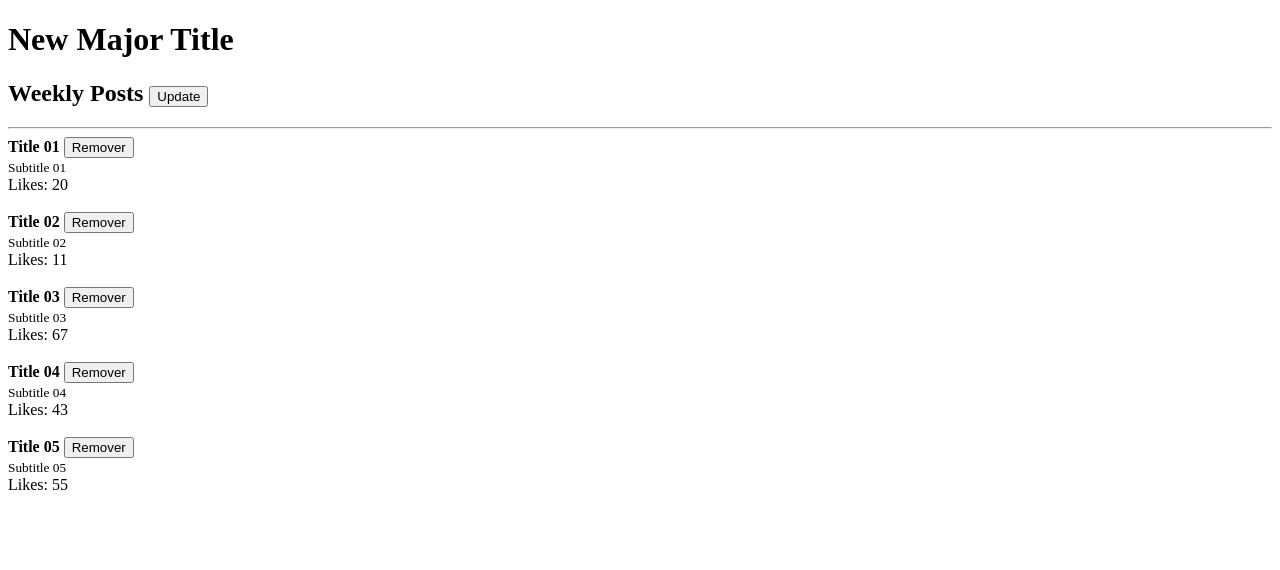
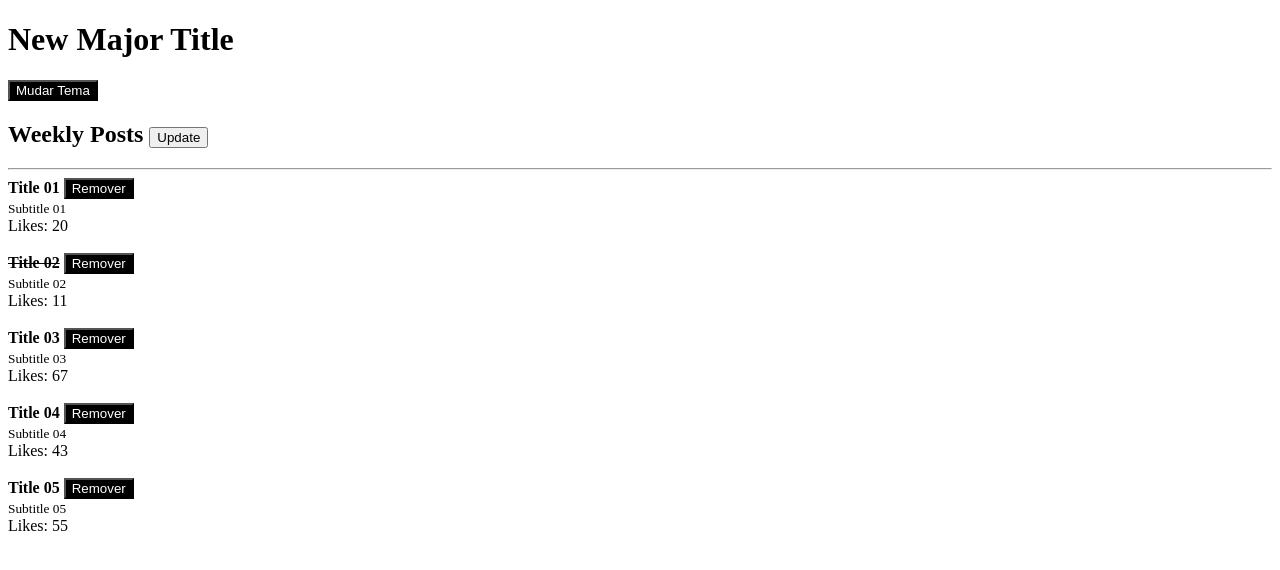
Before and after one commit to IgorPereira1997/reactBasics, a React app: page / in a window 1280 px wide. Shown: the top 570 px of the page. Built offline with nearby package versions, Linux system fonts and the light colour scheme.

Commit message:
Implemented Context API to project and necessary changes

```diff
--- a/src/App.js
+++ b/src/App.js
@@ -1,22 +1,21 @@
-import React, { useState } from "react";
+import React, { useState} from "react";
 
 import Post from './Post';
 import Header from "./Header";
+import { ThemeProvider } from "./ThemeContext";
 
 const category = "Weekly Posts"
-const firstTitle = "News 01 Title";
-const firstSub = "News 01 Subs";
 
 function App(){
 
   //UseState handles the recreation of UI after a change in a variable that it
   //is controlling
   const [posts, setPosts] = useState([
-    {id: Math.random(), title: 'Title 01', subtitle: "Subtitle 01", likes: 20},
-    {id: Math.random(), title: 'Title 02', subtitle: "Subtitle 02", likes: 11},
-    {id: Math.random(), title: 'Title 03', subtitle: "Subtitle 03", likes: 67},
-    {id: Math.random(), title: 'Title 04', subtitle: "Subtitle 04", likes: 43},
-    {id: Math.random(), title: 'Title 05', subtitle: "Subtitle 05", likes: 55},
+    {id: Math.random(), title: 'Title 01', subtitle: "Subtitle 01", likes: 20, read: false},
+    {id: Math.random(), title: 'Title 02', subtitle: "Subtitle 02", likes: 11, read: true},
+    {id: Math.random(), title: 'Title 03', subtitle: "Subtitle 03", likes: 67, read: false},
+    {id: Math.random(), title: 'Title 04', subtitle: "Subtitle 04", likes: 43, read: false},
+    {id: Math.random(), title: 'Title 05', subtitle: "Subtitle 05", likes: 55, read: false},
   ]);
 
   function handleRefresh(){
@@ -40,27 +39,22 @@ function App(){
   }
 
   return (
-    <React.Fragment>
-    <Header title="New Major Title">
-      <h2>{category} <button onClick={handleRefresh}>Update</button></h2>
-    </Header>
+    <ThemeProvider>
+      <Header title="New Major Title">
+        <h2>{category} <button onClick={handleRefresh}>Update</button></h2>
+      </Header>
 
       <hr/>
 
       {posts.map( post =>(
         <Post
           key={post.id}
-          likes={post.likes}
           onRemove={handleRemovePost}
-          post={{
-            id: post.id,
-            title: post.title,
-            subtitle: post.subtitle
-          }}
+          post={post}
         />
       ))}
 
-    </React.Fragment>
+    </ThemeProvider>
   );
 }
 
--- /dev/null
+++ b/src/Button.js
@@ -0,0 +1,29 @@
+import React, { useContext } from "react";
+import PropTypes from "prop-types";
+import { ThemeContext } from "./ThemeContext";
+
+export default function Button(props){
+
+  console.log({ThemeContext});
+
+  const { theme } = useContext(ThemeContext);
+
+  return(
+    <React.Fragment>
+      <button
+        onClick={props.onClick}
+        style={{
+          color: theme === 'dark' ? '#fff' : '#000',
+          background: theme === 'dark' ? '#000' : '#fff'
+        }}
+      >
+        {props.children}
+      </button>
+    </React.Fragment>
+  );
+}
+
+Button.propTypes = {
+  onClick: PropTypes.func.isRequired,
+  children: PropTypes.node.isRequired
+}
--- a/src/Header.js
+++ b/src/Header.js
@@ -1,10 +1,18 @@
-import React from "react";
+import React, { useContext } from "react";
 import PropTypes from "prop-types";
+import Button from "./Button";
+import { ThemeContext } from "./ThemeContext";
 
 export default function Header(props){
+
+  const { onToggleTheme } = useContext(ThemeContext);
+
   return(
     <React.Fragment>
       <h1>{props.title}</h1>
+      <Button onClick={onToggleTheme}>
+        Mudar Tema
+      </Button>
       {props.children}
     </React.Fragment>
   );
--- a/src/Post.js
+++ b/src/Post.js
@@ -1,20 +1,23 @@
 import React from "react";
 import PropTypes from "prop-types";
 
+import PostHeader from "./PostHeader";
 export default function Post(props){
-  const { post } = props;
   return(
     <React.Fragment>
       <article>
-        <strong>{(post?.title) != null ? (post?.title) : "News' Title"}</strong>
-        <span>&nbsp;</span>
-        <button onClick={() => props.onRemove(props.post.id)}>
-          Remover
-        </button>
+        <PostHeader
+          post={{
+            title: props.post.title,
+            read: props.post.read,
+            id: props.post.id
+          }}
+          onRemove={props.onRemove}
+        />
         <br/>
-        <small>{(post?.subtitle) ?? "News' Subtitle"}</small>
+        <small>{(props?.post.subtitle) ?? "News' Subtitle"}</small>
         <br/>
-        Likes: {props.likes ?? 0}
+        Likes: {props.post.likes ?? 0}
       </article>
       <br/>
     </React.Fragment>
@@ -22,11 +25,12 @@ export default function Post(props){
 }
 
 Post.propTypes = {
-  likes: PropTypes.number.isRequired,
   onRemove: PropTypes.func.isRequired,
   post: PropTypes.shape({
     id: PropTypes.number.isRequired,
     title: PropTypes.string.isRequired,
     subtitle: PropTypes.string.isRequired,
+    likes: PropTypes.number.isRequired,
+    read: PropTypes.bool.isRequired
   }).isRequired
 }
--- /dev/null
+++ b/src/PostHeader.js
@@ -0,0 +1,34 @@
+import React from "react";
+import PropTypes from "prop-types";
+import Button from "./Button";
+
+export default function PostHeader(props){
+  return(
+    <React.Fragment>
+      <strong>
+          {(props.post.read &&
+            <s>
+              {(props?.post.title) != null ? (props?.post.title) : "News' Title"}
+            </s>
+          )}
+          {(!props.post.read && (
+              (props?.post.title) != null ? (props?.post.title) : "News' Title"
+            )
+          )}
+          </strong>
+        <span>&nbsp;</span>
+        <Button onClick={props.onRemove} post={{id: props.post.id}}>
+            Remover
+        </Button>
+    </React.Fragment>
+  );
+}
+
+PostHeader.propTypes = {
+  onRemove: PropTypes.func.isRequired,
+  post: PropTypes.shape({
+    id: PropTypes.number.isRequired,
+    title: PropTypes.string.isRequired,
+    read: PropTypes.bool.isRequired
+  }).isRequired
+}
--- /dev/null
+++ b/src/ThemeContext.js
@@ -0,0 +1,26 @@
+import React, { useState, createContext } from "react";
+
+export const ThemeContext = createContext();
+
+export function ThemeProvider(props){
+  const [theme, setTheme] = useState('dark');
+
+  function handleToggleTheme(){
+    setTheme((prevState) => (
+      prevState === 'dark'
+        ? 'light'
+        : 'dark'
+    ));
+  }
+
+  return(
+    <ThemeContext.Provider
+      value={{
+        theme,
+        onToggleTheme: handleToggleTheme
+      }}
+    >
+      {props.children}
+    </ThemeContext.Provider>
+  );
+}
```
